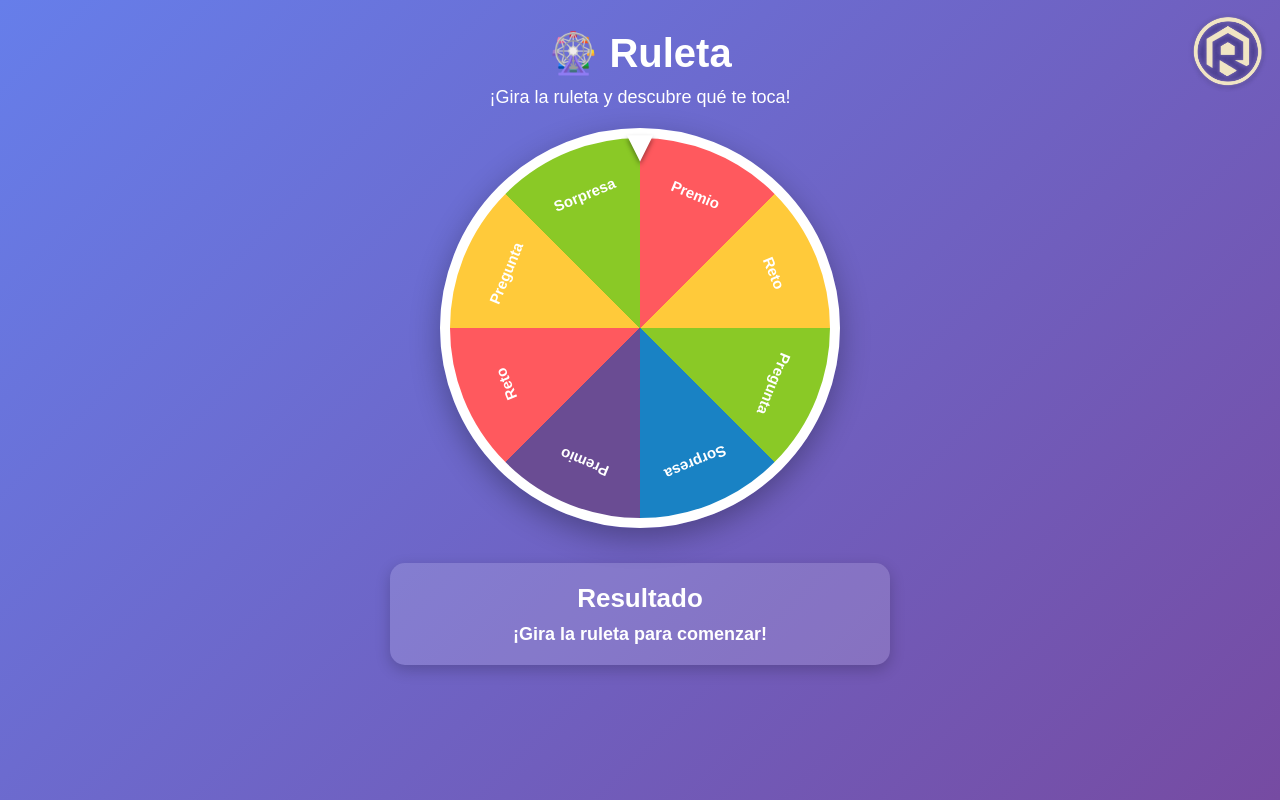
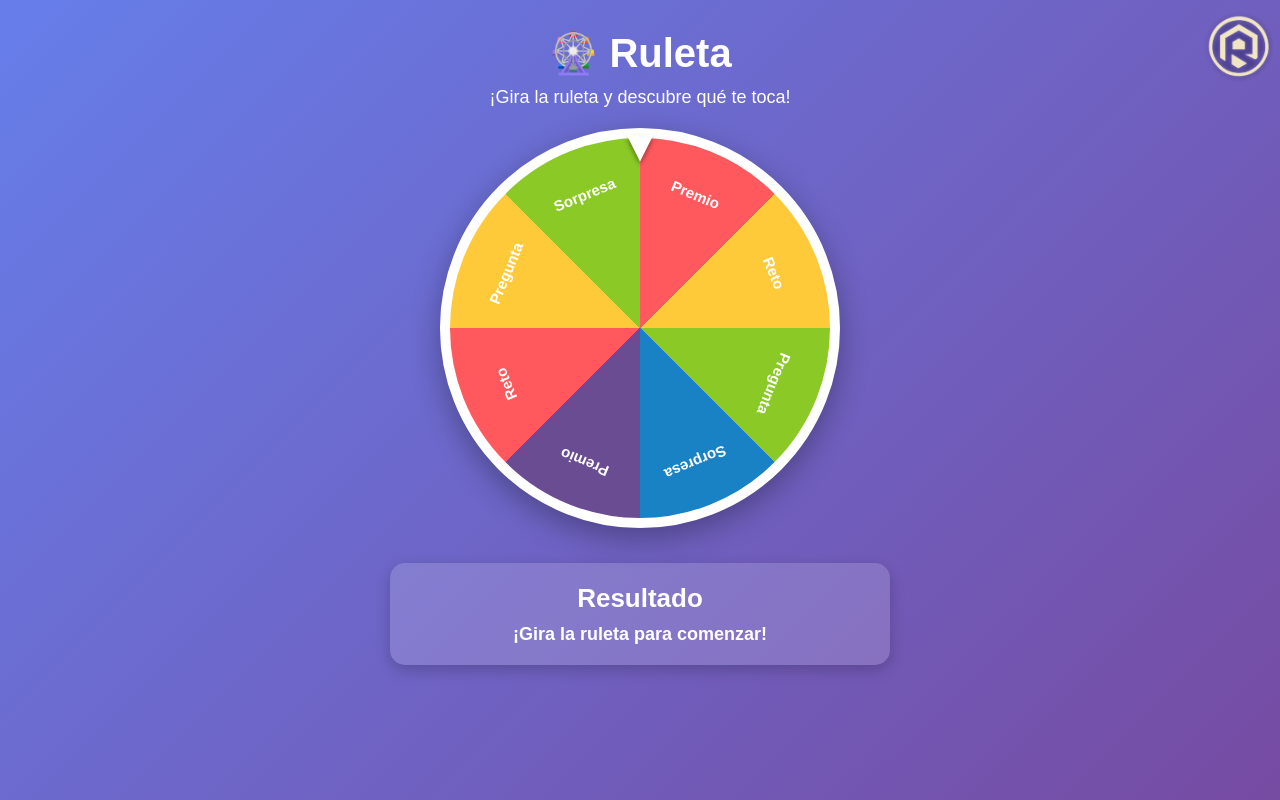
Before and after one commit to sc024486-spec/RULETA-DE-JUEGO, a plain HTML site: page index.html in a window 1280 px wide. Drawn offline with Linux system fonts and the light colour scheme.

Commit message:
Add files via upload

```diff
--- a/styles.css
+++ b/styles.css
@@ -731,17 +731,17 @@ footer {
 body > img {
     position: fixed !important;
 
-    width: 80px !important;
-    height: 80px !important;
+    width: 70px !important;
+    height: 70px !important;
 
-    min-width: 80px !important;
-    min-height: 80px !important;
+    min-width: 70px !important;
+    min-height: 70px !important;
 
-    max-width: 80px !important;
-    max-height: 80px !important;
+    max-width: 87px !important;
+    max-height: 70px !important;
 
     top: 12px !important;
-    right: 12px !important;
+    right: 6px !important;
 
     margin: 0 !important;
     padding: 0 !important;
```
